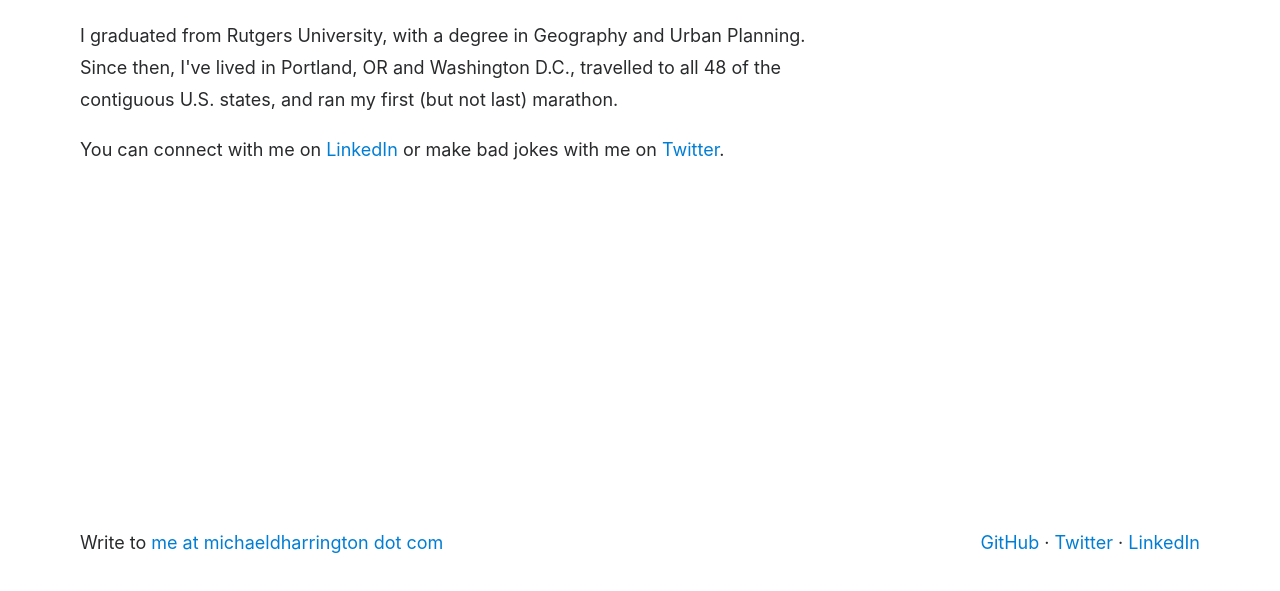
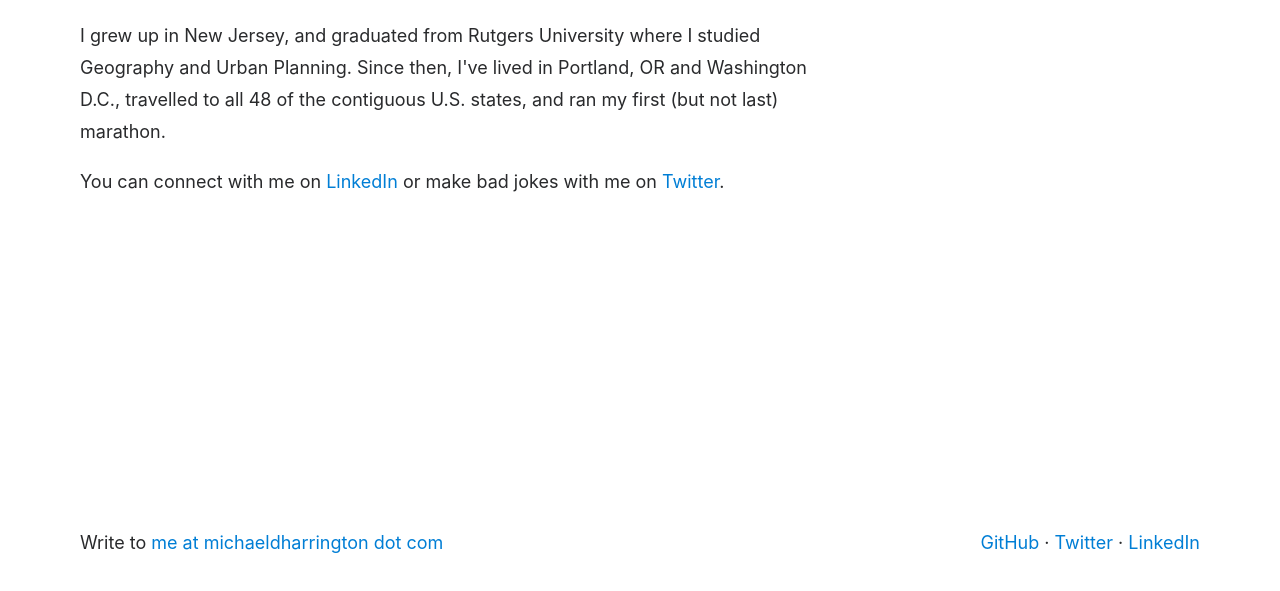
Before and after one commit to michaeldharrington/michaeldharrington, a Gatsby site: page /about in a window 1280 px wide. Shown: the part 319-910 px from the top of the page. Built offline with nearby package versions, Linux system fonts and the light colour scheme; Gatsby itself is replaced by a stand-in of ours; a web font is replaced by a local one.

Commit message:
about twitter link

```diff
--- a/src/pages/about.js
+++ b/src/pages/about.js
@@ -16,10 +16,10 @@ export default () => (
         .
       </h1>
       <p>
-        I graduated from Rutgers University, with a degree in Geography and
-        Urban Planning. Since then, I've lived in Portland, OR and Washington
-        D.C., travelled to all 48 of the contiguous U.S. states, and ran my
-        first (but not last) marathon.
+        I grew up in New Jersey, and graduated from Rutgers University where I
+        studied Geography and Urban Planning. Since then, I've lived in
+        Portland, OR and Washington D.C., travelled to all 48 of the contiguous
+        U.S. states, and ran my first (but not last) marathon.
       </p>
       <p>
         You can connect with me on{" "}
@@ -32,7 +32,7 @@ export default () => (
         </a>{" "}
         or make bad jokes with me on{" "}
         <a
-          href="https://twitter.com/mdharrington_"
+          href="https://twitter.com/mdharrington_/status/1105242864399704064"
           target="_blank"
           rel="noopener noreferrer"
         >
```
